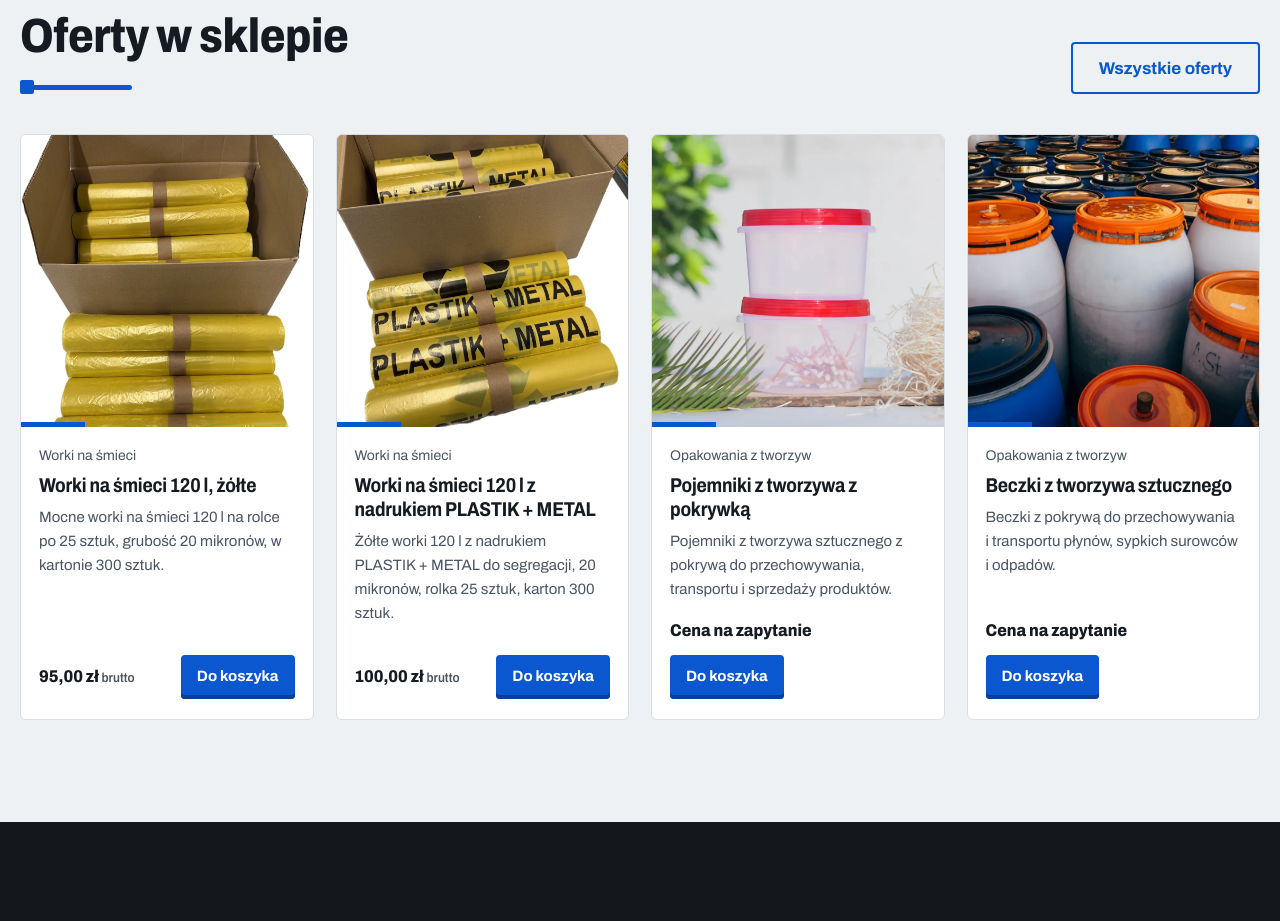
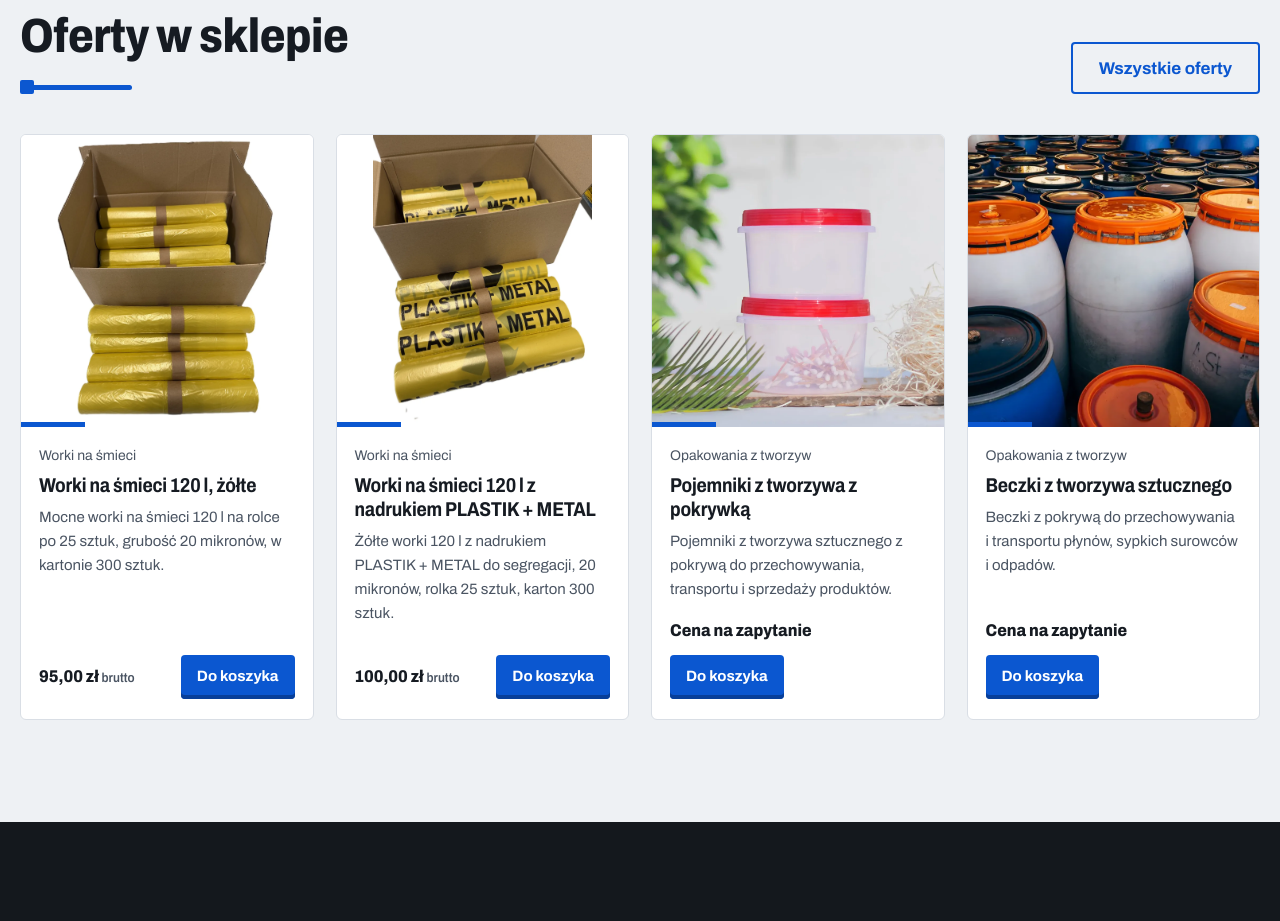
Before and after one commit to Disaster26/smk-koncept, a plain HTML site: page index.html in a window 1280 px wide. Shown: the part 1920-2841 px from the top of the page. Drawn offline with Linux system fonts and the light colour scheme.

Commit message:
Zdjecia workow w calosci na bialym tle

```diff
--- a/style.css
+++ b/style.css
@@ -367,3 +367,4 @@ input:focus,select:focus,textarea:focus{outline:2px solid var(--nieb);outline-of
 .cena small{font-size:13px;font-weight:600;color:var(--tekst2)}
 .kp-cechy{margin:0 0 18px;padding-left:20px;font-size:17px;color:var(--tekst2)}
 .kp-cechy li{margin:4px 0}
+.kp-tor img[src*="worki-"],.produkt-foto img[src*="worki-"],.miniatury img[src*="worki-"]{object-fit:contain;background:#fff}
```
